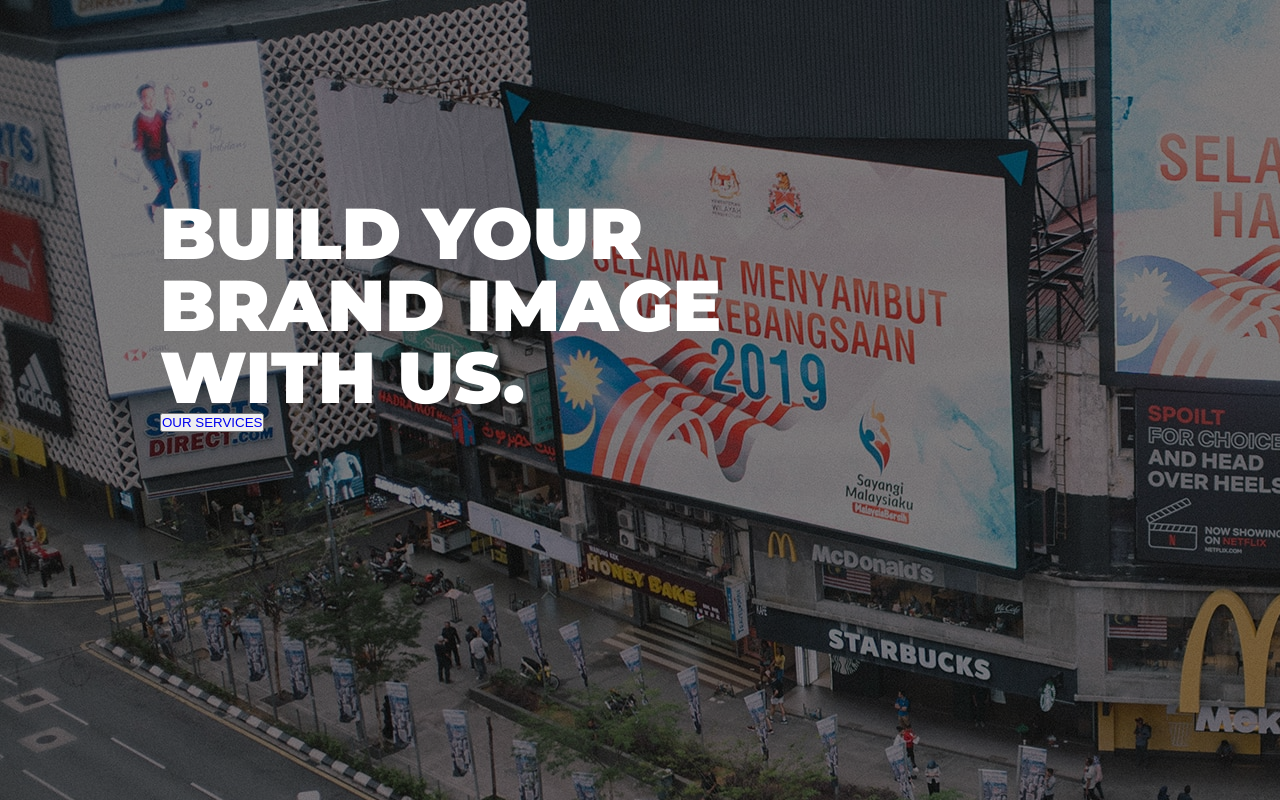
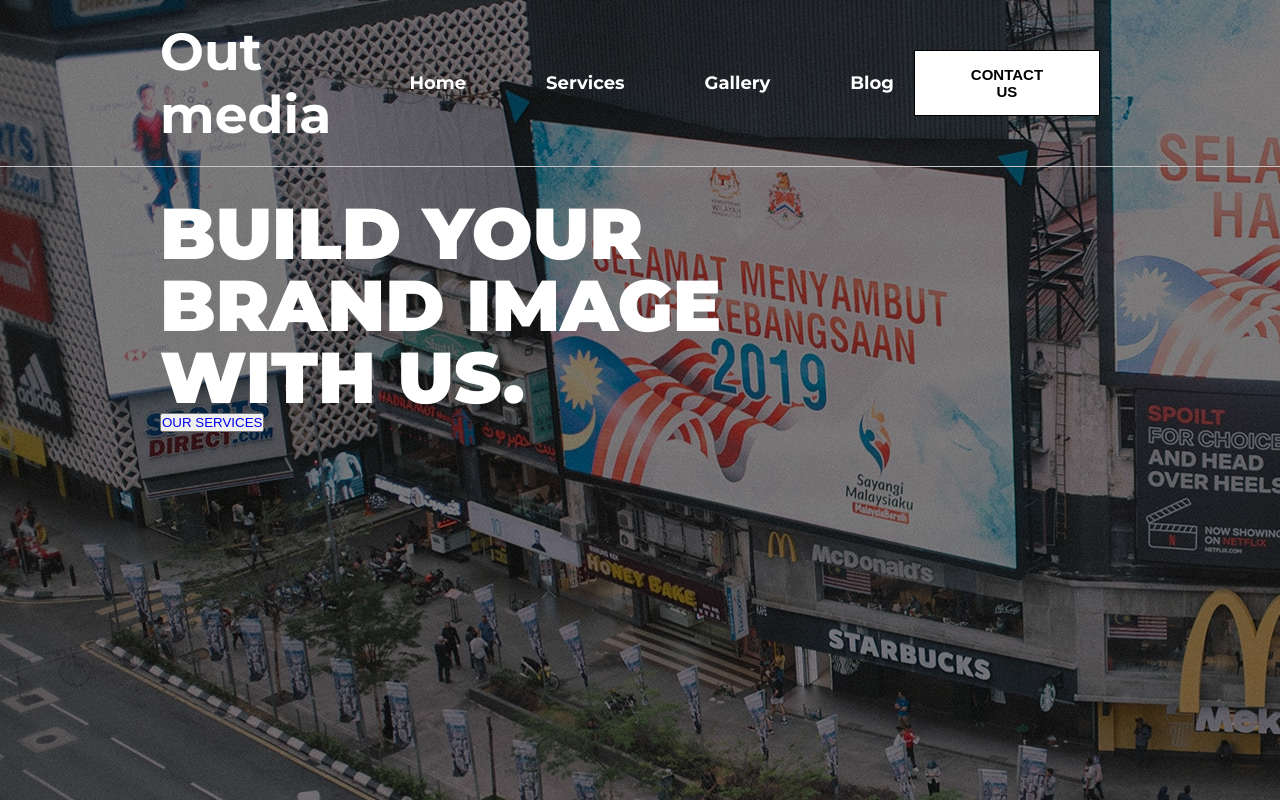
Before and after one commit to Mewsxd/billboard-rk, a React (Create React App) app: page / in a window 1280 px wide. Shown: the top 800 px of the page. Built offline with nearby package versions, Linux system fonts and the light colour scheme.

Commit message:
Made scrollable navbar transition

```diff
--- a/package.json
+++ b/package.json
@@ -8,6 +8,7 @@
     "@testing-library/user-event": "^13.5.0",
     "react": "^18.2.0",
     "react-dom": "^18.2.0",
+    "react-icons": "^4.11.0",
     "react-scripts": "5.0.1",
     "web-vitals": "^2.1.4"
   },
--- a/src/App.js
+++ b/src/App.js
@@ -5,7 +5,7 @@ import HeroSection from "./components/home components/HeroSection";
 const App = () => {
   return (
     <div>
-      <HeroSection />
+      <HomePage />
     </div>
   );
 };
--- a/src/components/general components/Navbar.js
+++ b/src/components/general components/Navbar.js
@@ -1,16 +1,51 @@
-import React from "react";
+import React, { useEffect, useState } from "react";
 import styles from "./Navbar.module.css";
+import { BsFacebook, BsInstagram, BsLinkedin } from "react-icons/bs";
 const Navbar = () => {
+  const [scrollPosition, setScrollPosition] = useState(0);
+
+  useEffect(() => {
+    const handleScroll = () => {
+      setScrollPosition(window.scrollY);
+    };
+
+    window.addEventListener("scroll", handleScroll);
+
+    return () => {
+      window.removeEventListener("scroll", handleScroll);
+    };
+  }, []);
+
+  const isScrolled = scrollPosition > 100;
   return (
-    <nav className={styles.navContainer}>
-      <p>Out media</p>
+    <div
+      className={`${styles.outerContainer} ${
+        isScrolled ? styles.blue : undefined
+      }`}
+    >
+      <nav
+        className={`${styles.navContainer} ${
+          isScrolled ? styles.blue : styles.white
+        }`}
+      >
+        <h1>Out media</h1>
         <ul>
           <li>Home</li>
           <li>Services</li>
           <li>Gallery</li>
           <li>Blog</li>
+          {/* <li>CONTACT US</li> */}
         </ul>
+        {/* <ul>
+        <li>
+          <BsInstagram className={styles.socialMediaIcons} />
+          <BsFacebook className={styles.socialMediaIcons} />
+          <BsLinkedin className={styles.socialMediaIcons} />
+        </li>
+      </ul> */}
+        <button className={styles.socialMediaIcons}>CONTACT US</button>
       </nav>
+    </div>
   );
 };
 
--- a/src/components/general components/Navbar.module.css
+++ b/src/components/general components/Navbar.module.css
@@ -1,13 +1,48 @@
+.outerContainer {
+  width: 100%;
+  border-bottom: 1px solid rgb(198, 198, 198);
+  padding: 2rem 0rem;
+  position: fixed;
+  z-index: 10000;
+}
+.blue {
+  background-color: white;
+  transition: all 0.8s ease-in-out;
+  color: black;
+}
+.white {
+  color: white;
+}
 .navContainer {
   width: 75%;
   display: flex;
+  justify-content: space-between;
+  align-items: center;
   margin: 0 auto;
+}
+.navContainer h1 {
+  font-size: 5.2rem;
+  margin: 0;
 }
 .navContainer ul {
   list-style: none;
   display: flex;
-  gap: 2rem;
+  gap: 8rem;
 }
 .navContainer li {
+  /* color: white; */
+  cursor: pointer;
+  font-family: Montserrat;
+  font-size: 1.8rem;
+  font-weight: 700;
+}
+.socialMediaIcons {
+  font-size: 1.5rem;
+  font-weight: 600;
+  margin: 0rem 2rem;
+  padding: 1.5rem 5rem;
+  background-color: white;
+  border: 1px solid black;
+  outline: none;
   cursor: pointer;
 }
--- a/src/pages/HomePage.js
+++ b/src/pages/HomePage.js
@@ -1,10 +1,12 @@
 import React from "react";
 import Navbar from "../components/general components/Navbar";
+import HeroSection from "../components/home components/HeroSection";
 
 const HomePage = () => {
   return (
     <div>
       <Navbar />
+      <HeroSection />
     </div>
   );
 };
```
Also changed, not shown: 1 other file (tests, documents, lock files or other folders). Lines whose indentation alone changed are shown as unchanged.
